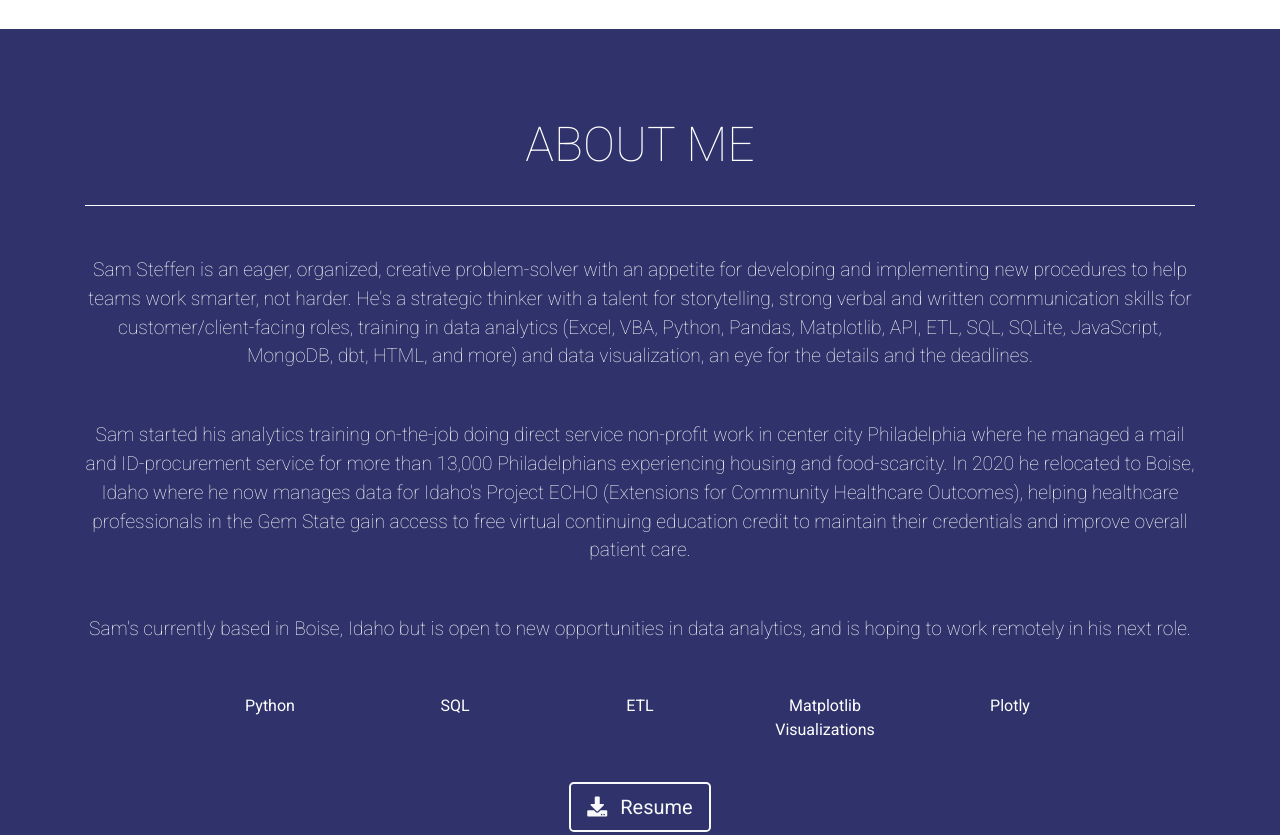
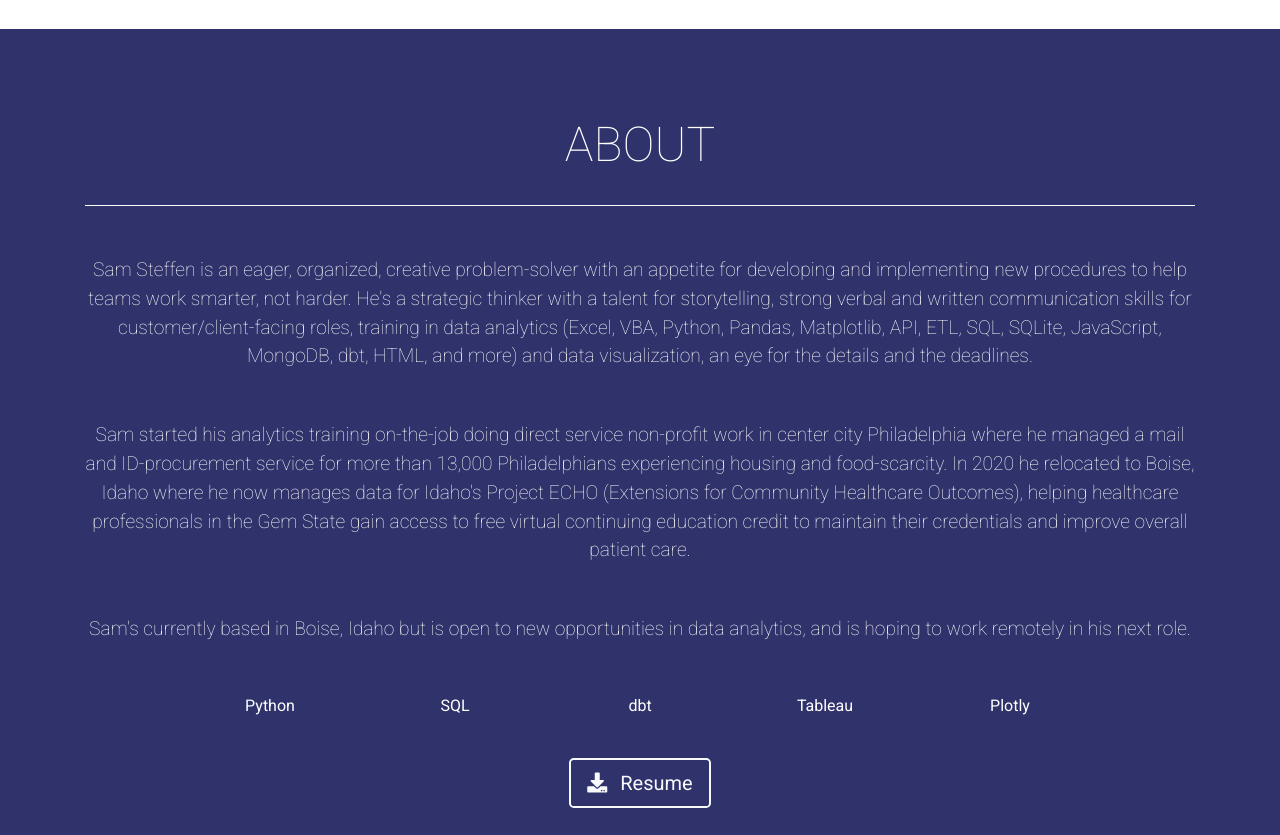
Before and after one commit to SamSteffen/Portfolio, a plain HTML site: page index.html in a window 1280 px wide. Shown: the part 2380-3215 px from the top of the page. Drawn offline with nearby package versions, Linux system fonts and the light colour scheme.

Commit message:
Updated index.html file.

```diff
--- a/index.html
+++ b/index.html
@@ -198,7 +198,7 @@
     <!-- About Section -->
     <section class="bg-primary text-white mb-0" id="about">
         <div class="container">
-            <h2 class="text-center text-uppercase text-white">About Me</h2>
+            <h2 class="text-center text-uppercase text-white">About</h2>
             <hr class="star-light mb-5" />
 
             <p class="about-me text-center">
@@ -235,11 +235,11 @@
                         <i class=""></i>
                     </div>
                     <div class="col">
-                        <p>ETL</p>
+                        <p>dbt</p>
                         <i class=""></i>
                     </div>
                     <div class="col">
-                        <p>Matplotlib Visualizations</p>
+                        <p>Tableau</p>
                         <i class=""></i>
                     </div>
                     <div class="col">
@@ -329,6 +329,13 @@
                                 <i class="fab fa-brands fa-squarespace"></i>
                             </a>
                         </li>
+                        </li>
+                        <li class="list-inline-item">
+                            <a class="btn-social text-center rounded-circle" href="https://public.tableau.com/app/profile/sam.steffen">
+                                <i class="fab fa-brands fa-tableau"></i>
+                            </a>
+                        </li>
+
                     </ul>
                 </div>
             </div>
```
